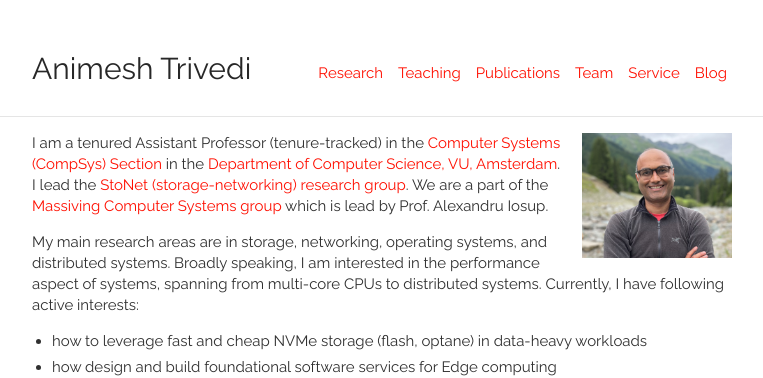
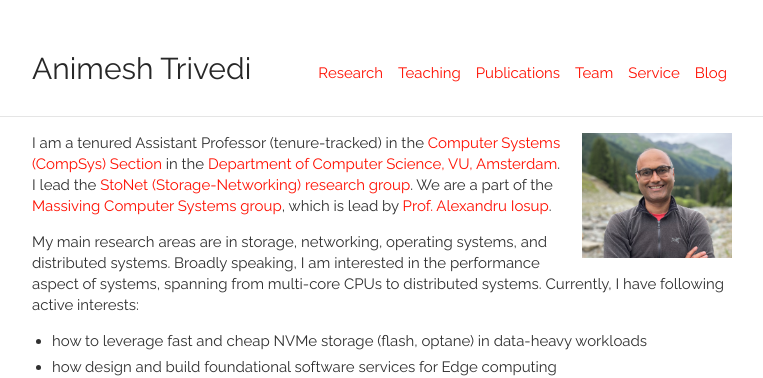
Before and after one commit to animeshtrivedi/animeshtrivedi.github.io, a Jekyll site: the page built from index.md, in a window 1280 px wide. Shown: the top 378 px of the page, without its empty margins (258-1021 px from the left). Built offline with Jekyll 4.4.1, drawn with Linux system fonts in a browser that asks for light colours; part of the change alters nothing that is shown.

```diff
--- a/index.md
+++ b/index.md
@@ -6,7 +6,7 @@ layout: default
 style="float:right;width:25%;max-width:150px;margin-left:15px;"/></a>
 {% endraw %}
 
-I am a tenured Assistant Professor (tenure-tracked) in the [Computer Systems (CompSys) Section](https://www.vucompsys.net/) in the [Department of Computer Science, VU, Amsterdam](https://www.cs.vu.nl/en/index.aspx). I lead the [StoNet (storage-networking) research group](https://stonet-research.github.io/). We are a part of the [Massiving Computer Systems group](https://atlarge-research.com/) which is lead by Prof. Alexandru Iosup.
+I am a tenured Assistant Professor (tenure-tracked) in the [Computer Systems (CompSys) Section](https://www.vucompsys.net/) in the [Department of Computer Science, VU, Amsterdam](https://www.cs.vu.nl/en/index.aspx). I lead the [StoNet (Storage-Networking) research group](https://stonet-research.github.io/). We are a part of the [Massiving Computer Systems group](https://atlarge-research.com/), which is lead by [Prof. Alexandru Iosup](https://atlarge-research.com/aiosup/).
 
 My main research areas are in storage, networking, operating systems, and distributed systems. Broadly speaking, I am interested in the performance aspect of systems, spanning from multi-core CPUs to distributed systems. Currently, I have following active interests:
   * how to leverage fast and cheap NVMe storage (flash, optane) in data-heavy workloads
```
